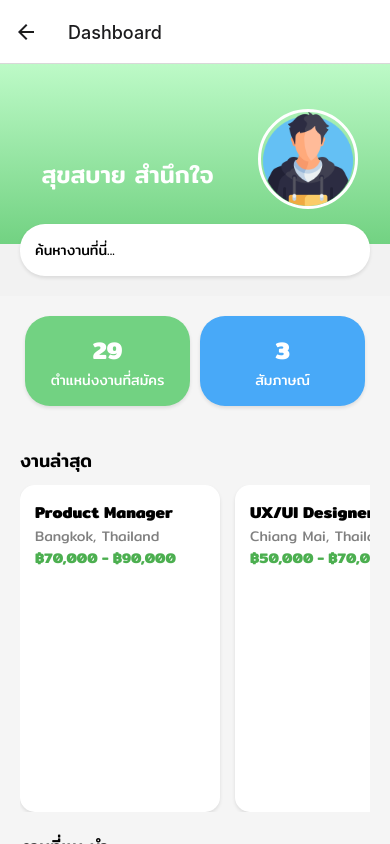
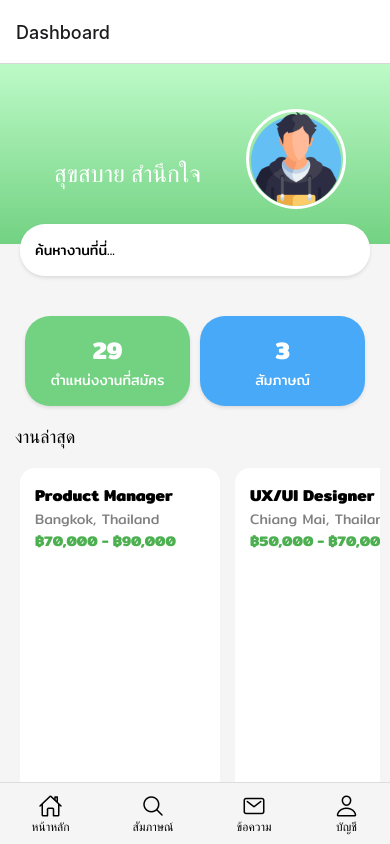
Before and after one commit to f5song/Job4All, a React Native app: screen /Dashboard in a window 390 px wide. Built offline with nearby package versions, Linux system fonts and the light colour scheme.

Commit message:
navbar v1 complete

```diff
--- a/App.js
+++ b/App.js
@@ -15,7 +15,7 @@ export default function App() {
 
   return (
     <NavigationContainer>
-      <Stack.Navigator initialRouteName="Notification">
+      <Stack.Navigator initialRouteName="Dashboard">
         <Stack.Screen
           name="Welcome"
           component={WelcomeScreen}
--- /dev/null
+++ b/components/Navbar.js
@@ -0,0 +1,50 @@
+// Navbar.js
+import React from 'react';
+import { View, TouchableOpacity, Text, StyleSheet } from 'react-native';
+import { Ionicons } from '@expo/vector-icons';
+import { useNavigation } from '@react-navigation/native';
+
+const Navbar = () => {
+    const navigation = useNavigation();
+
+    return (
+        <View style={styles.container}>
+            <TouchableOpacity style={styles.button} onPress={() => navigation.navigate('Dadhboard')}>
+                <Ionicons name="home-outline" size={24} color="black" />
+                <Text style={styles.text}>หน้าหลัก</Text>
+            </TouchableOpacity>
+            <TouchableOpacity style={styles.button} onPress={() => navigation.navigate('')}>
+                <Ionicons name="search-outline" size={24} color="black" />
+                <Text style={styles.text}>สัมภาษณ์</Text>
+            </TouchableOpacity>
+            <TouchableOpacity style={styles.button} onPress={() => navigation.navigate('')}>
+                <Ionicons name="mail-outline" size={24} color="black" />
+                <Text style={styles.text}>ข้อความ</Text>
+            </TouchableOpacity>
+            <TouchableOpacity style={styles.button} onPress={() => navigation.navigate('Profile')}>
+                <Ionicons name="person-outline" size={24} color="black" />
+                <Text style={styles.text}>บัญชี</Text>
+            </TouchableOpacity>
+        </View>
+    );
+};
+
+const styles = StyleSheet.create({
+    container: {
+        flexDirection: 'row',
+        justifyContent: 'space-around',
+        backgroundColor: '#F5F5F5',
+        paddingVertical: 10,
+        borderTopWidth: 1,
+        borderTopColor: '#DDDDDD',
+    },
+    button: {
+        alignItems: 'center',
+    },
+    text: {
+        fontSize: 12,
+        color: 'black',
+    },
+});
+
+export default Navbar;
--- a/screens/DashboardScreen.js
+++ b/screens/DashboardScreen.js
@@ -11,6 +11,8 @@ import {
 } from "react-native";
 import * as Font from "expo-font";
 import { LinearGradient } from "expo-linear-gradient";
+import Navbar from '../components/Navbar'; // แก้ไขเส้นทางให้ตรงกับตำแหน่งไฟล์
+
 
 const DashboardScreen = () => {
   const [fontsLoaded, setFontsLoaded] = useState(false);
@@ -30,6 +32,7 @@ const DashboardScreen = () => {
 
 
   return (
+    <View style={styles.container}>
       <ScrollView contentContainerStyle={{ flexGrow: 1 }}>
         <LinearGradient colors={["#BDFAC7", "#72D282"]} style={styles.header}>
           <Text style={styles.headerText}>สุขสบาย สำนึกใจ</Text>
@@ -64,8 +67,7 @@ const DashboardScreen = () => {
           </View>
 
           <Text style={styles.sectionTitle}>งานล่าสุด</Text>
-        {/* แนวนอน */}
-        <ScrollView horizontal={true} showsHorizontalScrollIndicator={false}>
+          <ScrollView style={styles.horizonbar} horizontal={true} showsHorizontalScrollIndicator={false}>
             <TouchableOpacity style={styles.horizontalJobCard}>
               <Text style={styles.jobTitle}>Product Manager</Text>
               <Text style={styles.jobLocation}>Bangkok, Thailand</Text>
@@ -113,6 +115,8 @@ const DashboardScreen = () => {
           </View>
         </View>
       </ScrollView>
+      <Navbar style={styles.navbar} />
+    </View>
   );
 };
 
@@ -120,7 +124,11 @@ const styles = StyleSheet.create({
   container: {
     flex: 1,
     backgroundColor: "#F5F5F5",
-    padding: 20,
+  },
+  horizonbar: {
+    padding: 10,
+    marginLeft: 10,
+    marginRight: 10,
   },
   header: {
     height: 180,
@@ -165,7 +173,8 @@ const styles = StyleSheet.create({
   statsContainer: {
     flexDirection: "row",
     justifyContent: "space-between",
-    marginBottom: 20,
+    marginBottom: 1,
+    margin: 20,
   },
   statCardGreen: {
     backgroundColor: "#72D282",
@@ -206,11 +215,13 @@ const styles = StyleSheet.create({
   },
   recommendations: {
     flex: 1,
+    margin:20,
   },
   sectionTitle: {
     fontSize: 18,
     marginBottom: 10,
     marginTop: 20,
+    marginLeft: 15,
     fontFamily: "Mitr-Medium",
   },
   jobCard: {
@@ -230,7 +241,7 @@ const styles = StyleSheet.create({
     padding: 15,
     marginRight: 15,
     width: 200,
-    shadowColor: "#000",
+    shadowColor: "white",
     shadowOffset: { width: 0, height: 2 },
     shadowOpacity: 0.1,
     shadowRadius: 3.84,
@@ -250,6 +261,12 @@ const styles = StyleSheet.create({
     color: "#4CAF50",
     fontFamily: "Mitr-Bold",
   },
+  navbar: {
+    position: 'absolute',
+    bottom: 0,
+    left: 0,
+    right: 0,
+  },
 });
 
 export default DashboardScreen;
--- a/screens/NotificationScreen.js
+++ b/screens/NotificationScreen.js
@@ -2,6 +2,7 @@ import React, { useEffect, useState } from 'react';
 import { View, Text, StyleSheet, ScrollView, TouchableOpacity } from 'react-native';
 import { Ionicons } from '@expo/vector-icons';
 import * as Font from 'expo-font';
+import Navbar from '../components/Navbar'; // แก้ไขเส้นทางให้ตรงกับตำแหน่งไฟล์
 
 const notifications = [
     {
--- a/screens/Profile.js
+++ b/screens/Profile.js
@@ -2,7 +2,7 @@ import React, { useEffect, useState } from 'react';
 import { View, Text, Image, StyleSheet, TouchableOpacity, Linking } from 'react-native';
 import { FontAwesome } from '@expo/vector-icons';
 import { LinearGradient } from 'expo-linear-gradient';
-
+import Navbar from '../components/Navbar'; // แก้ไขเส้นทางให้ตรงกับตำแหน่งไฟล์
 const AccountScreen = () => {
   const [userData, setUserData] = useState(null);
 
@@ -96,6 +96,8 @@ const AccountScreen = () => {
         </View>
         <FontAwesome name="ellipsis-v" size={20} color="#fff" />
       </TouchableOpacity>
+
+      <Navbar style={styles.navbar} />
     </View>
   );
 };
@@ -196,6 +198,12 @@ const styles = StyleSheet.create({
     marginTop: 5,
     fontFamily: 'Mitr-Regular',
   },
+  navbar: {
+    position: 'absolute',
+    bottom: 0,
+    left: 0,
+    right: 0,
+  },
 });
 
 export default AccountScreen;
```
Lines whose indentation alone changed are shown as unchanged.
